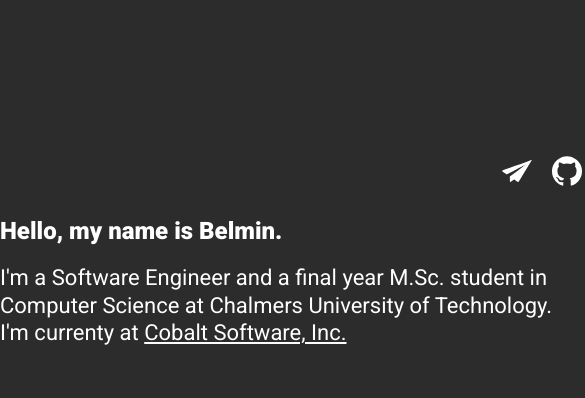
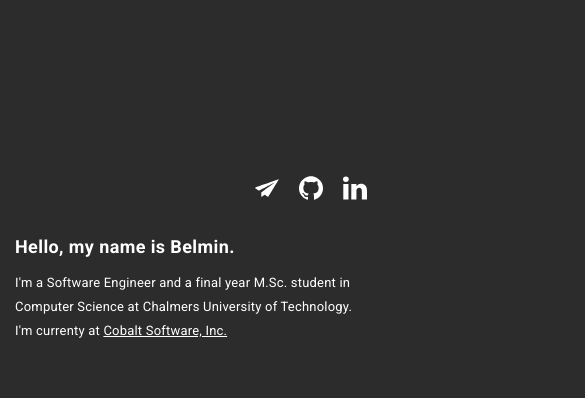
Before and after one commit to BelminD/belmin.se, a plain HTML site: page index.html in a window 390 px wide. Shown: the top 398 px of the page, 585 px wide, since content can reach past the window. Drawn offline with nearby package versions, Linux system fonts and the light colour scheme.

Commit message:
Dynamically scale content through css media queries

```diff
--- a/index.html
+++ b/index.html
@@ -8,7 +8,7 @@
     <link rel="icon" href="favicon.ico" />
     <title>Belmin Dervisevic</title>
     <link href="https://cdnjs.cloudflare.com/ajax/libs/normalize/6.0.0/normalize.min.css" rel="stylesheet" />
-    <link href="https://fonts.googleapis.com/css2?family=Roboto:wght@400;900&display=swap" rel="stylesheet" />
+    <link href="https://fonts.googleapis.com/css2?family=Roboto:wght@400;700&display=swap" rel="stylesheet" />
     <link rel="stylesheet" href="https://cdnjs.cloudflare.com/ajax/libs/animate.css/4.1.1/animate.min.css" />
     <link href="style.css" rel="stylesheet" />
   </head>
@@ -31,8 +31,8 @@
           Hello, my name is Belmin.
         </h1>
         <h2 class="animate__animated animate__fadeIn animate__delay-1s">
-          I'm a Software Engineer and a final year M.Sc. student in <br />
-          Computer Science at Chalmers University of Technology. <br />
+          I'm a Software Engineer and a final year M.Sc. student in
+          Computer Science at Chalmers University of Technology.
           I'm currenty at <a id="cobaltpe" href="https://cobalt.pe" target="_blank"> Cobalt Software, Inc.</a>
         </h2>
       </div> <!-- text_wrapper -->
--- a/style.css
+++ b/style.css
@@ -5,6 +5,7 @@
 
 body {
   width: 100%;
+  height: 100vh;
   line-height: 1.25;
   font-family: "Roboto", sans-serif;
   background: var(--dark-background);
@@ -17,19 +18,22 @@ p {
 }
 
 a {
-  color: var(--dark-background);
+  color: rgba(0, 0, 0, 0);
 }
 
 h1 {
-  font-weight: 900;
+  font-weight: 700;
   font-size: 1.5em;
   color: var(--font-color);
+  letter-spacing: 0.4px;
 }
 
 h2 {
   font-weight: 400;
   font-size: 22px;
   color: var(--font-color);
+  line-height: 32px;
+  letter-spacing: 0.2px;
 }
 
 svg {
@@ -40,8 +44,6 @@ svg {
   cursor: pointer;
   position: relative;
   top: 0;
-  transition: -webkit-transform 0.15s ease-in-out;
-  transition: top 0.15s ease-in-out;
   transition: top 0.15s ease-in-out, -webkit-transform 0.15s ease-in-out;
 }
 
@@ -54,14 +56,15 @@ svg:hover {
 }
 
 .wrapper {
-  padding-top: 148px;
-  margin: 3em auto;
+  padding-top: 216px;
+  margin: 0 auto;
   max-width: 640px;
   width: 640px;
 }
 
 .text_wrapper {
   margin-top: 20px;
+  width: 90%;
 }
 
 .social_container {
@@ -69,3 +72,98 @@ svg:hover {
   width: 146px;
   margin-top: -3em;
 }
+
+@media screen and (max-width: 680px) {
+  h1 {
+    font-size: 22px;
+  }
+
+  h2 {
+    font-size: 18px;
+    line-height: 28px;
+  }
+
+  .wrapper {
+    width: 500px;
+  }
+
+  .text_wrapper {
+    width: 95%;
+  }
+}
+
+@media screen and (max-width: 540px) {
+  h1 {
+    font-size: 18px;
+  }
+
+  h2 {
+    font-size: 14px;
+    line-height: 24px;
+  }
+
+  svg {
+    width: 24px;
+    height: 24px;
+    padding: 8px;
+  }
+
+  .wrapper {
+    width: 400px;
+  }
+
+  .social_container {
+    width: 128px;
+  }
+
+  .text_wrapper {
+    width: 95%;
+  }
+}
+
+@media screen and (max-width: 420px) {
+  h1 {
+    font-size: 18px;
+  }
+
+  h2 {
+    font-size: 13px;
+    line-height: 24px;
+  }
+
+  svg {
+    width: 24px;
+    height: 24px;
+    padding: 8px;
+  }
+
+  .wrapper {
+    width: 360px;
+  }
+}
+
+@media screen and (max-width: 320px) {
+  h1 {
+    font-size: 16px;
+  }
+
+  h2 {
+    font-size: 0.7em;
+    line-height: 24px;
+  }
+
+  svg {
+    width: 22px;
+    height: 22px;
+    padding: 8px;
+  }
+
+  .wrapper {
+    padding-top: 168px;
+    width: 280px;
+  }
+
+  .social_container {
+    width: 122px;
+  }
+}
```
